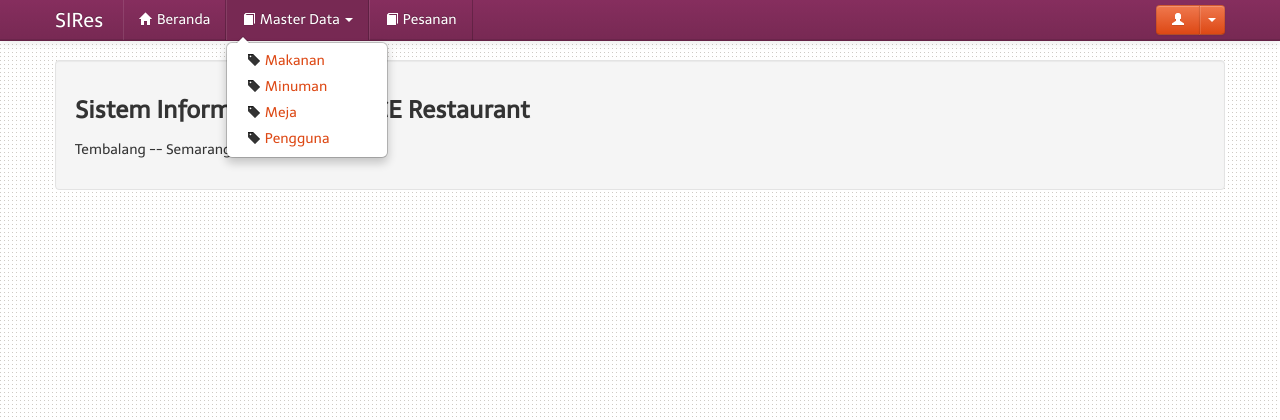
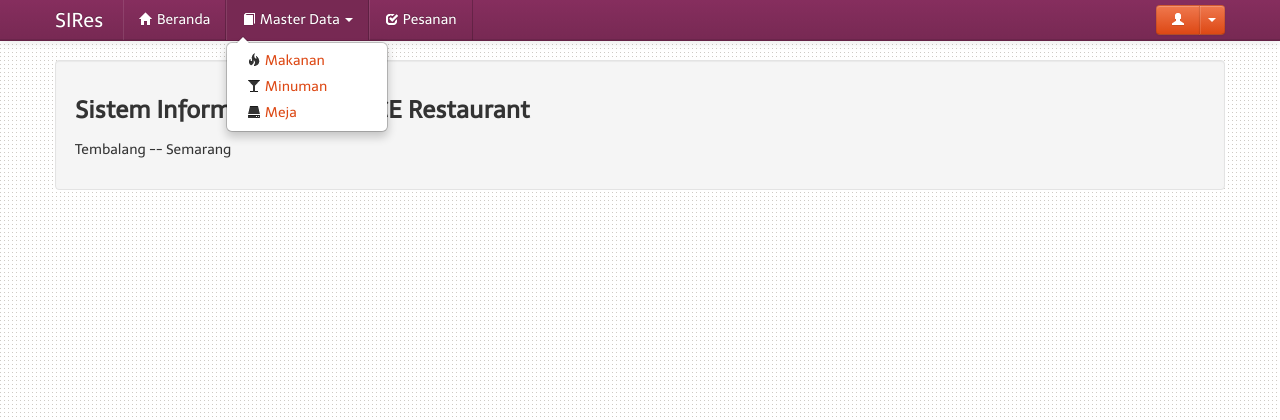
Before and after one commit to mshodiq27/SIRes, a CodeIgniter app: the page made by application/views/dashboard_administrator/header.php in a window 1280 px wide, after a click on "Master Data". Shown: the top 420 px of the page. Run offline with CodeIgniter, Linux system fonts and the light colour scheme.

Commit message:
Better administrator UI

```diff
--- a/application/views/dashboard_administrator/header.php
+++ b/application/views/dashboard_administrator/header.php
@@ -43,13 +43,12 @@
               <li class="dropdown">
                   <a href="#" class="dropdown-toggle" data-toggle="dropdown"><i class="icon-book icon-white"></i> Master Data <b class="caret"></b></a>
                 <ul class="dropdown-menu">
-                  <li><a href="<?php echo base_url(); ?>index.php/dashboard_administrator/makanan"><i class="icon-tag"></i> Makanan</a></li>
-                  <li><a href="<?php echo base_url(); ?>index.php/dashboard_administrator/minuman"><i class="icon-tag"></i> Minuman</a></li>
-                  <li><a href="<?php echo base_url(); ?>index.php/dashboard_administrator/meja"><i class="icon-tag"></i> Meja</a></li>
-                  <li><a href="<?php echo base_url(); ?>index.php/dashboard_administrator/pengguna"><i class="icon-tag"></i> Pengguna</a></li>
+                  <li><a href="<?php echo base_url(); ?>index.php/dashboard_administrator/makanan"><i class="icon-fire"></i> Makanan</a></li>
+                  <li><a href="<?php echo base_url(); ?>index.php/dashboard_administrator/minuman"><i class="icon-glass"></i> Minuman</a></li>
+                  <li><a href="<?php echo base_url(); ?>index.php/dashboard_administrator/meja"><i class="icon-hdd"></i> Meja</a></li>
                 </ul>
               </li>
-              <li><a href="<?php echo base_url(); ?>index.php/dashboard_administrator/pesanan"><i class="icon-book icon-white"></i> Pesanan</a></li>
+              <li><a href="<?php echo base_url(); ?>index.php/dashboard_administrator/pesanan"><i class="icon-check icon-white"></i> Pesanan</a></li>
             </ul>
             <div class="btn-group pull-right">
 			  <button class="btn btn-primary"><i class="icon-user icon-white"></i> <?php echo $this->session->userdata('useralias'); ?></button>
```
